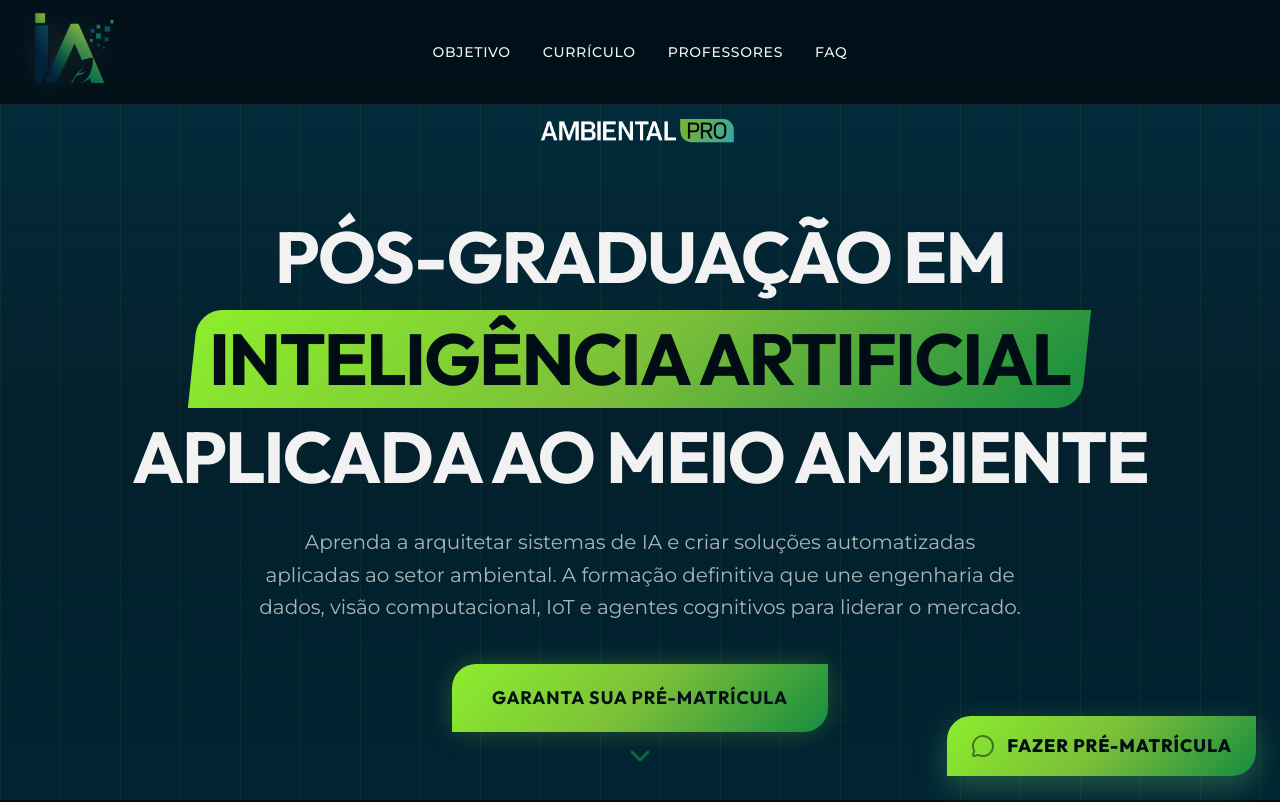
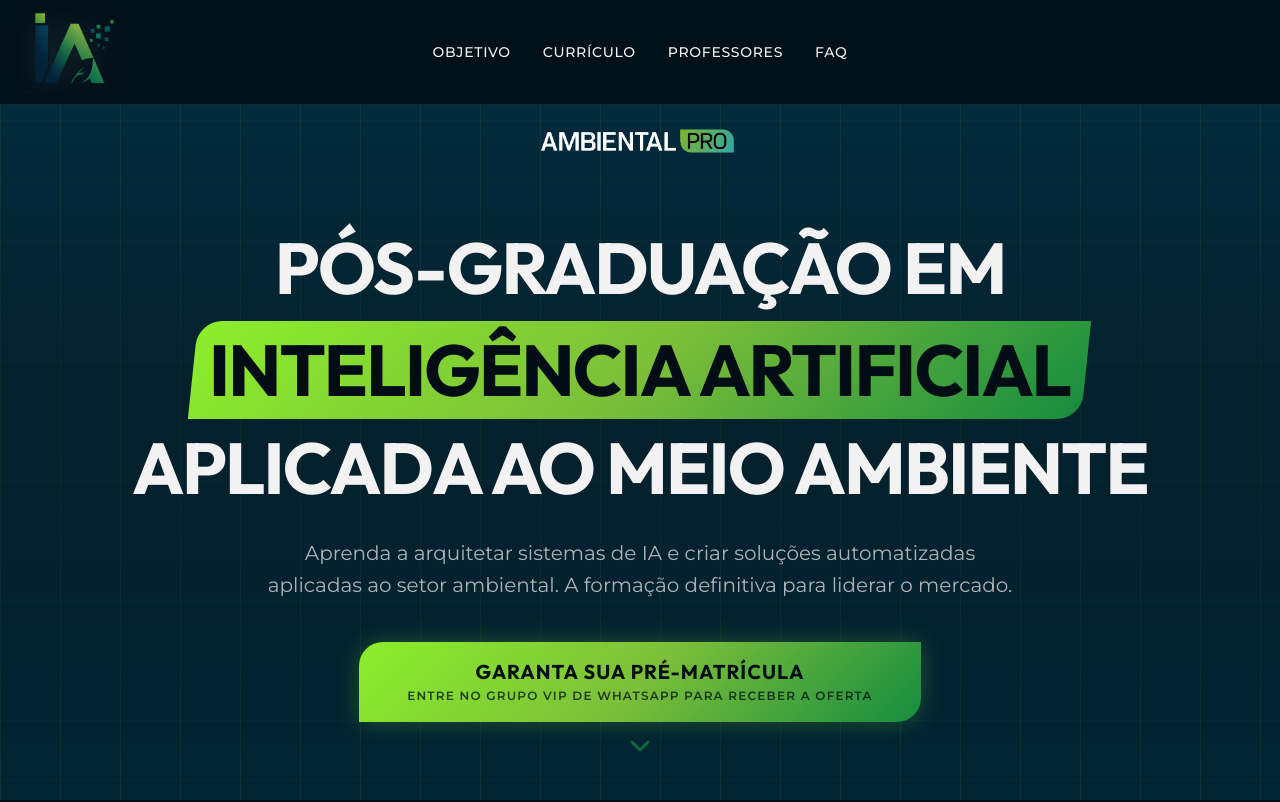
Before and after one commit to henriquegsantos149/pos-iama, a React (Vite) app: page / in a window 1280 px wide. Shown: the top 802 px of the page. Built offline with nearby package versions, Linux system fonts and the light colour scheme.

Commit message:
cta e texto no hero

```diff
--- a/src/App.tsx
+++ b/src/App.tsx
@@ -19,8 +19,8 @@ function App() {
   const [checkoutUrl, setCheckoutUrl] = useState('');
 
   const handleOpenModal = (url: string) => {
-    setCheckoutUrl(url);
-    setIsModalOpen(true);
+    // Redireciona diretamente para o link de checkout (SendFlow) em uma nova aba
+    window.open(url, '_blank');
   };
 
   const handleCloseModal = () => {
--- a/src/components/Hero.tsx
+++ b/src/components/Hero.tsx
@@ -61,21 +61,26 @@ export default function Hero({ onOpenModal }: HeroProps) {
           transition={{ duration: 0.6, delay: 0.4 }}
           className="text-lg md:text-xl text-[var(--color-brand-light)]/70 mb-8 md:mb-10 max-w-3xl leading-relaxed font-secondary"
         >
-          Aprenda a arquitetar sistemas de IA e criar soluções automatizadas aplicadas ao setor ambiental. A formação definitiva que une engenharia de dados, visão computacional, IoT e agentes cognitivos para liderar o mercado.
+          Aprenda a arquitetar sistemas de IA e criar soluções automatizadas aplicadas ao setor ambiental. A formação definitiva para liderar o mercado.
         </motion.p>
 
-        {/* CTA Button */}
         <motion.div
           initial={{ opacity: 0, scale: 0.9 }}
           animate={{ opacity: 1, scale: 1 }}
           transition={{ duration: 0.6, delay: 0.6 }}
+          className="flex flex-col items-center"
         >
           <button
             onClick={() => onOpenModal(checkoutUrl)}
-            aria-label="Garanta sua pré-matrícula na Pós-Graduação em Inteligência Artificial Aplicada ao Meio Ambiente"
-            className="shape-leaf group relative inline-flex items-center justify-center gap-3 px-10 py-5 bg-brand-gradient text-[var(--color-brand-dark)] font-bold text-lg overflow-hidden transition-all hover:scale-105 active:scale-95 shadow-[0_0_25px_rgba(124,191,57,0.3)] hover:shadow-[0_0_35px_rgba(124,191,57,0.5)] cursor-pointer"
+            aria-label="Garanta sua pré-matrícula na Pós-Graduação em Inteligência Artificial Aplicada ao Meio Ambiente e entre no grupo VIP de WhatsApp"
+            className="shape-leaf group relative inline-flex flex-col items-center justify-center gap-1 px-8 md:px-12 py-5 bg-brand-gradient text-[var(--color-brand-dark)] font-bold overflow-hidden transition-all hover:scale-105 active:scale-95 shadow-[0_0_25px_rgba(124,191,57,0.3)] hover:shadow-[0_0_35px_rgba(124,191,57,0.5)] cursor-pointer"
           >
-            <span className="relative z-10 transition-colors uppercase tracking-wider font-primary">Garanta sua Pré-Matrícula</span>
+            <span className="relative z-10 transition-colors uppercase tracking-wider font-primary text-lg md:text-xl leading-none mb-1">
+              Garanta sua Pré-Matrícula
+            </span>
+            <span className="relative z-10 transition-colors uppercase tracking-widest font-secondary text-[10px] md:text-xs opacity-75 font-semibold text-center leading-none">
+              Entre no grupo VIP de WhatsApp para receber a oferta
+            </span>
             <div className="absolute inset-0 bg-white/20 translate-y-full group-hover:translate-y-0 transition-transform duration-300 ease-in-out"></div>
           </button>
         </motion.div>
--- a/src/components/StickyCTA.tsx
+++ b/src/components/StickyCTA.tsx
@@ -1,4 +1,5 @@
-import { motion } from 'framer-motion';
+import { useState, useEffect } from 'react';
+import { motion, AnimatePresence } from 'framer-motion';
 import { MessageCircle } from 'lucide-react';
 
 interface StickyCTAProps {
@@ -7,15 +8,38 @@ interface StickyCTAProps {
 
 export default function StickyCTA({ onOpenModal }: StickyCTAProps) {
   const checkoutUrl = "https://sndflw.com/i/AlPWxxjxTZ6edSfzJtaF";
+  const [isVisible, setIsVisible] = useState(false);
+
+  useEffect(() => {
+    const handleScroll = () => {
+      // Exibe o Sticky CTA apenas após passar da seção Hero (aproximadamente 400px de scroll)
+      if (window.scrollY > 400) {
+        setIsVisible(true);
+      } else {
+        setIsVisible(false);
+      }
+    };
+
+    window.addEventListener('scroll', handleScroll);
+
+    // Executa no carregamento inicial para caso a página comece com scroll
+    handleScroll();
+
+    return () => window.removeEventListener('scroll', handleScroll);
+  }, []);
 
   return (
+    <AnimatePresence>
+      {isVisible && (
         <div className="fixed bottom-6 right-6 z-50 flex flex-col items-end gap-3 pointer-events-none">
           <motion.button
             onClick={() => onOpenModal(checkoutUrl)}
-        initial={{ scale: 0, opacity: 0 }}
-        animate={{ scale: 1, opacity: 1 }}
+            initial={{ scale: 0, opacity: 0, y: 20 }}
+            animate={{ scale: 1, opacity: 1, y: 0 }}
+            exit={{ scale: 0, opacity: 0, y: 20 }}
             whileHover={{ scale: 1.05 }}
             whileTap={{ scale: 0.95 }}
+            transition={{ type: 'spring', stiffness: 260, damping: 20 }}
             className="pointer-events-auto flex items-center gap-3 bg-brand-gradient text-[var(--color-brand-dark)] px-4 py-3 md:px-6 md:py-4 shape-leaf shadow-[0_10px_30px_rgba(88,174,105,0.4)] group relative overflow-hidden cursor-pointer"
           >
             <div className="absolute inset-0 bg-white/20 translate-y-full group-hover:translate-y-0 transition-transform duration-300"></div>
@@ -31,5 +55,7 @@ export default function StickyCTA({ onOpenModal }: StickyCTAProps) {
             <div className="absolute inset-0 rounded-full bg-brand-gradient opacity-20 animate-ping -z-10 scale-150"></div>
           </motion.button>
         </div>
+      )}
+    </AnimatePresence>
   );
 }
```
Lines whose indentation alone changed are shown as unchanged.
